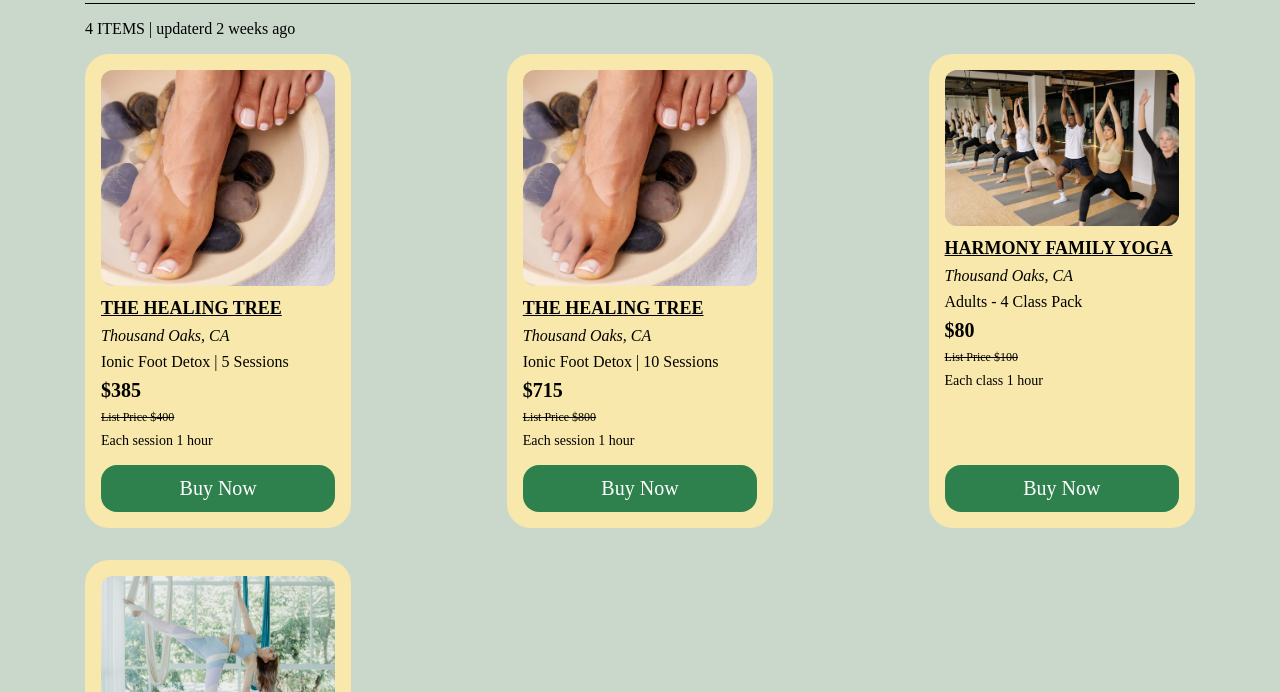
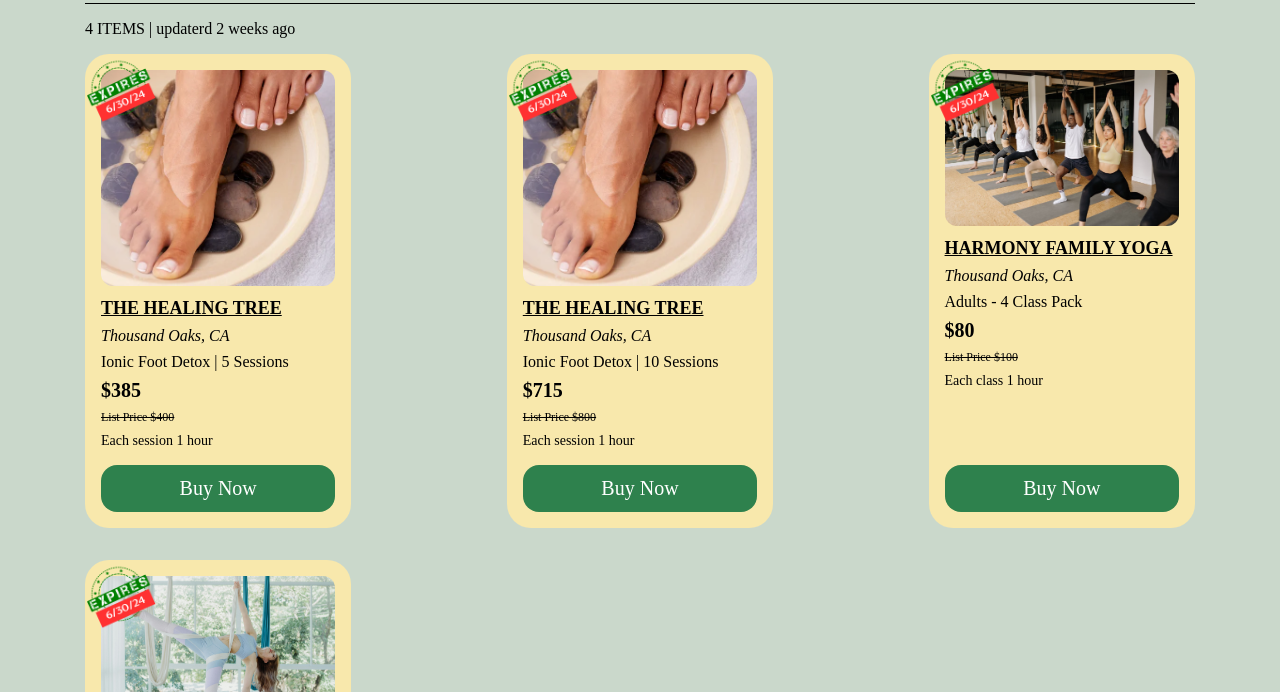
Before and after one commit to lettucesocial/com-lettucesocial-storefront-panel, a website: page Lisa_Heisser/index.html in a window 1280 px wide. Shown: the part 108-800 px from the top of the page. Drawn offline with Linux system fonts and the light colour scheme; files whose address does not match are found by name; a web font is replaced by a local one.

Commit message:
image before image

```diff
--- a/assets/css/main.scss
+++ b/assets/css/main.scss
@@ -164,6 +164,22 @@
       }
 
       dd {
+        position: relative;
+        &:nth-child(2) {
+          &::after {
+            content: "";
+            background: url("../images/Expiration-Badge.png");
+            background-position: center;
+            width: 70px;
+            height: 70px;
+            display: block;
+            background-repeat: no-repeat;
+            background-size: cover;
+            position: absolute;
+            top: -15px;
+            left: -15px;
+          }
+        }
         &:nth-child(6) {
           font-style: italic;
         }
```
Also changed, not shown: assets/css/main.css, assets/images/Expiration-Badge.png (added), 1 other file.
